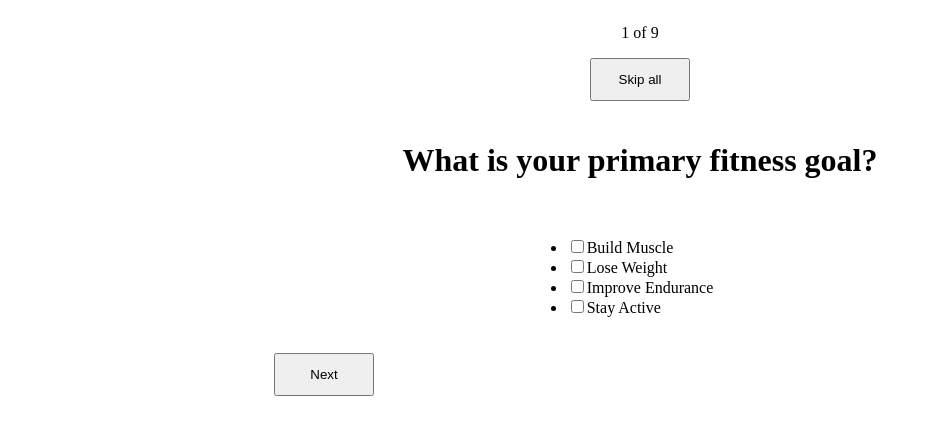
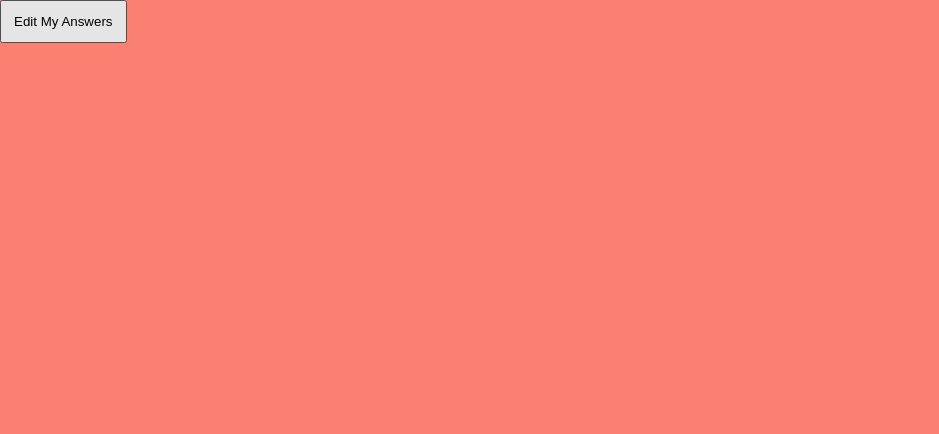
Before and after one commit to sam-ebe/workout-rush, a React (Vite) app: page / in a window 1280 px wide. Both pictures are taken after a click on the button "Skip all". Shown: the top 434 px of the page, without its empty margins (0-939 px from the left). Built offline with nearby package versions, Linux system fonts and the light colour scheme.

Commit message:
added Skip All, checkbox/radio, Completed quiz logics

```diff
--- a/src/App.jsx
+++ b/src/App.jsx
@@ -1,6 +1,6 @@
 import { useState } from "react";
 import Quiz from "./components/Quiz";
-
+import "./index.css";
 function App() {
   return (
     <>
--- a/src/components/Quiz.jsx
+++ b/src/components/Quiz.jsx
@@ -5,6 +5,7 @@ import { styled } from "styled-components";
 function Quiz() {
   const [quiz, setQuiz] = useState(quizData);
   const [currentQuestion, setCurrentQuestion] = useState(0);
+  const [quizCompleted, setQuizCompleted] = useState(false);
 
   const isFirstQuestion = currentQuestion === 0;
   const isLastQuestion = currentQuestion === quiz.length - 1;
@@ -13,6 +14,8 @@ function Quiz() {
   const handleNext = () => {
     if (!isLastQuestion) {
       setCurrentQuestion((c) => c + 1);
+    } else {
+      setQuizCompleted(true);
     }
   };
   const handlePrevious = () => {
@@ -22,12 +25,18 @@ function Quiz() {
     }
   };
 
-  const handleSkipAll = () => {};
+  const handleSkipAll = () => {
+    setQuizCompleted((c) => !c);
+    setCurrentQuestion(0);
+  };
 
-  const handleSelect = (e) => {
+  const handleSelect = (e, multipleChoice) => {
     const selectedAnswer = e.target.value;
+
     const updatedQuiz = quiz.map((item) => {
       if (quiz[currentQuestion].id === item.id) {
+        // a checkbox
+        if (multipleChoice) {
           const itemIndex = item.answers.findIndex(
             (elt) => elt === selectedAnswer,
           );
@@ -43,6 +52,10 @@ function Quiz() {
             return { ...item, answers: [...item.answers, selectedAnswer] };
           }
         } else {
+          // a radio
+          return { ...item, answers: [selectedAnswer] };
+        }
+      } else {
         return item;
       }
     });
@@ -50,11 +63,14 @@ function Quiz() {
   };
   return (
     <>
+      {!quizCompleted ? (
         <StyledQuiz>
           <ProgressBar current={currentQuestion + 1} total={quiz.length} />
           <Button onClick={handleSkipAll}>Skip all</Button>
           <Question>{quiz[currentQuestion].question}</Question>
-        <Options>{displayOptions(quiz, currentQuestion, handleSelect)}</Options>
+          <Options>
+            {displayOptions(quiz, currentQuestion, handleSelect)}
+          </Options>
 
           <div className="prevNext">
             {!isFirstQuestion && (
@@ -65,20 +81,25 @@ function Quiz() {
             </Button>
           </div>
         </StyledQuiz>
-      <RecapQuiz></RecapQuiz>
+      ) : (
+        <RecapQuiz>
+          <Button onClick={handleSkipAll}>Edit My Answers</Button>
+        </RecapQuiz>
+      )}
     </>
   );
 }
 
 function displayOptions(quiz, currentQuestion, handleSelect) {
+  const multipleChoice = quiz[currentQuestion].isMultipleChoice;
   return quiz[currentQuestion].options.map((answer, index) => {
     return (
       <li key={index}>
         <input
-          type="checkbox"
+          type={multipleChoice ? "checkbox" : "radio"}
           name={`${quiz[currentQuestion].id}`}
           value={answer.label}
-          onChange={handleSelect}
+          onChange={(e) => handleSelect(e, multipleChoice)}
           checked={quiz[currentQuestion].answers.includes(answer.label)}
         />
         <label htmlFor={answer.label}>{answer.label}</label>
@@ -125,6 +146,9 @@ const Options = styled.ul`
   padding: 0 0 20px 0;
   display: flex;
   flex-direction: column;
+  & li {
+    list-style-type: none;
+  }
 `;
 
 const Button = styled.button`
@@ -138,4 +162,5 @@ const StyledProgressBar = styled.div`
 
 const RecapQuiz = styled.div`
   background: salmon;
+  height: 100vh;
 `;
--- a/src/index.css
+++ b/src/index.css
@@ -1,2 +1,5 @@
-:root {
+* {
+  box-sizing: border-box;
+  margin: 0;
+  padding: 0;
 }
```
Lines whose indentation alone changed are shown as unchanged.
